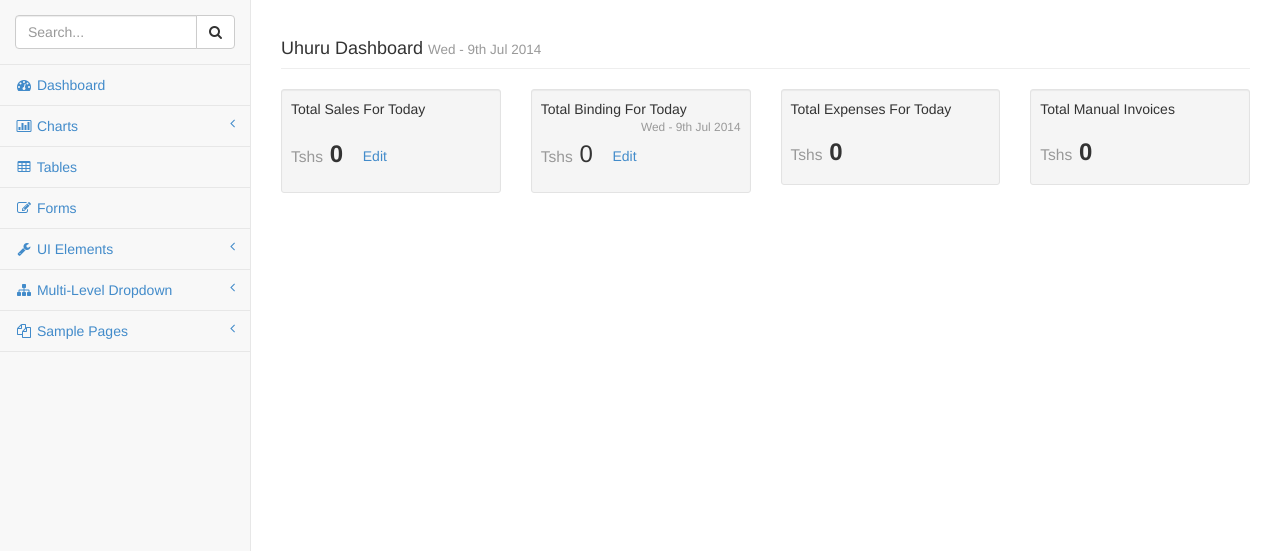
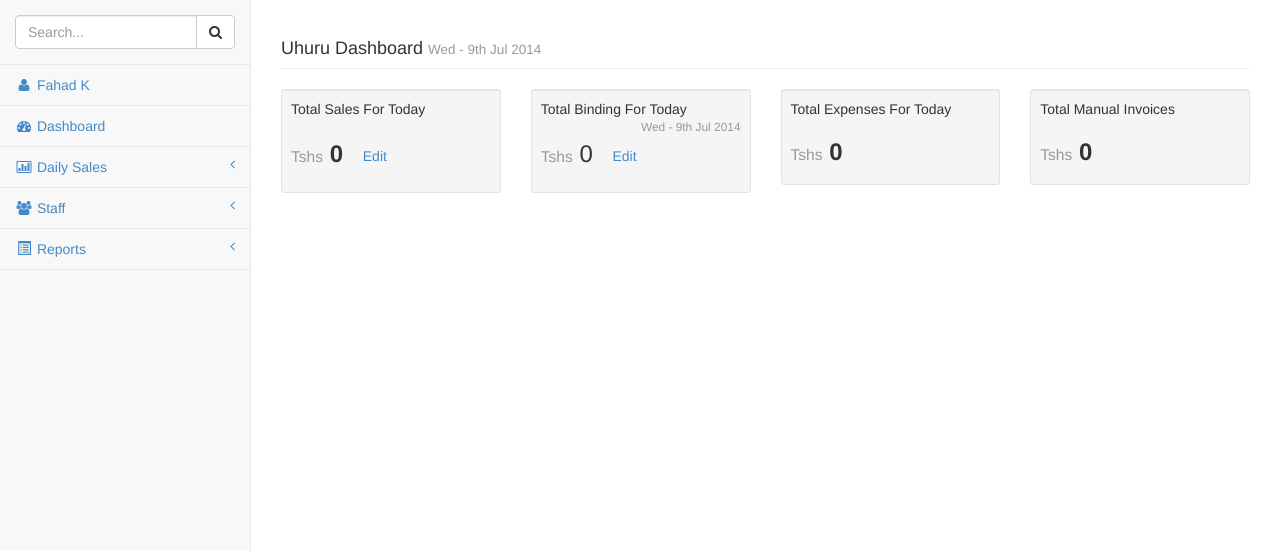
Before and after one commit to realneo/hsc, a CodeIgniter app: page / in a window 1280 px wide. Shown: the part 51-602 px from the top of the page. Run offline with CodeIgniter, Linux system fonts and the light colour scheme; data comes from the database, SQL or seed files in the repository.

Commit message:
Arranged nav bar +side bar
gave them dummy text

```diff
--- a/ci-hsc/application/controllers/hsc.php
+++ b/ci-hsc/application/controllers/hsc.php
@@ -11,6 +11,7 @@ class Hsc extends CI_Controller {
          * Set the Defaults
          */
 
+        $this->session->set_userdata("full_name","Fahad K");
         $this->session->set_userdata("branch_id",1);
         $name=$this->usuals->get_branch_name($this->session->userdata('branch_id'));
         $this->session->set_userdata("branch_name",$name);
@@ -30,6 +31,7 @@ class Hsc extends CI_Controller {
 
         $this->load->view('includes/header',$data);
         $this->load->view('includes/top_nav');
+        $this->load->view('includes/side_bar');
 
 		$this->load->view('default_content');
 		$this->load->view('includes/footer');
--- /dev/null
+++ b/ci-hsc/application/views/includes/side_bar.php
@@ -0,0 +1,101 @@
+
+<div class="navbar-default navbar-static-side" role="navigation">
+    <div class="sidebar-collapse">
+        <ul class="nav" id="side-menu">
+            <li class="sidebar-search">
+                <div class="input-group custom-search-form">
+                    <input type="text" class="form-control" placeholder="Search...">
+                    <span class="input-group-btn">
+                    	<button class="btn btn-default" type="button">
+                            <i class="fa fa-search"></i>
+                        </button>
+                   	</span>
+                </div>
+                <!-- /input-group -->
+            </li>
+            <li><a href='#'><i class="fa fa-user fa-fw"></i> <?php echo $this->session->userdata('full_name'); ?></a></li>
+            <li><a href="home.php"><i class="fa fa-dashboard fa-fw"></i> Dashboard</a></li>
+
+            <!-- DAILY SALES ---------------------------------------------------------------------------------->
+            <li>
+                <a href="#"><i class="fa fa-bar-chart-o fa-fw"></i> Daily Sales<span class="fa arrow"></span></a>
+                <ul class="nav nav-second-level">
+
+                    <!-- DAILY SALES -->
+                    <li>
+                        <a href="daily_sales.php"><span class="glyphicon glyphicon-import"></span> Daily Sales <span class="fa arrow"></span></a>
+                        <ul class="nav nav-third-level">
+                            <li><a href="daily_sales.php"><span class="glyphicon glyphicon-plus"></span> Add Daily Sales</a></li>
+                            <!--          <li><a href="view_sales.php"><span class="glyphicon glyphicon-th-list"></span> View Daily Sales</a></li> -->
+                        </ul>
+                    </li>
+
+                    <!-- DAILY EXPENSES -->
+                    <li>
+                        <a href="daily_expenses.php"><span class="glyphicon glyphicon-export"></span> Daily Expenses <span class="fa arrow"></span></a>
+                        <ul class="nav nav-third-level">
+                            <li><a href="daily_expenses.php"><span class="glyphicon glyphicon-plus"></span> Add Daily Expenses</a></li>
+                            <!--      <li><a href="view_expenses.php"><span class="glyphicon glyphicon-th-list"></span> View Daily Expenses</a></li> -->
+                        </ul>
+                    </li>
+
+                    <!-- MANUAL INVOICES -->
+                    <li>
+                        <a href="daily_manual_invoices.php"><span class="glyphicon glyphicon-pencil"></span> Manual Invoices <span class="fa arrow"></span></a>
+                        <ul class="nav nav-third-level">
+                            <li><a href="daily_manual_invoices.php"><span class="glyphicon glyphicon-plus"></span> Add Manual Invoice</a></li>
+                            <li><a href="view_manual_invoices.php"><span class="glyphicon glyphicon-th-list"></span> Enter Manual Invoices</a></li>
+                        </ul>
+                    </li>
+
+                    <!-- RETURNS -->
+                    <li>
+                        <a href="daily_returns.php"><span class="glyphicon glyphicon glyphicon-log-in"></span> Returns <span class="fa arrow"></span></a>
+                        <ul class="nav nav-third-level">
+                            <li><a href="daily_returns.php"><span class="glyphicon glyphicon-plus"></span> Add a Return </a></li>
+                            <!--   <li><a href="view_returns.php"><span class="glyphicon glyphicon-th-list"></span> View Returns</a></li> -->
+                        </ul>
+                    </li>
+
+                    <!-- SALES VOUCHER -->
+                    <li>
+                        <a href="sales_vouchers.php"><span class="glyphicon glyphicon-indent-left"></span> Sales Vouchers <span class="fa arrow"></span></a>
+                        <ul class="nav nav-third-level">
+                            <li><a href="sales_vouchers.php"><span class="glyphicon glyphicon-plus"></span> Add Sales Vouchers </a></li>
+                            <!--   <li><a href="view_sales_vouchers.php"><span class="glyphicon glyphicon-th-list"></span> View Sales Vouchers</a></li> -->
+                        </ul>
+                    </li>
+
+                </ul>
+            </li>
+
+            <li>
+                <a href="#"><i class="fa fa-users fa-fw"></i> Staff<span class="fa arrow"></span></a>
+                <ul class="nav nav-second-level">
+                    <li>
+                        <a href="#"><span class="glyphicon glyphicon-th-list"></span> Staff Management <span class="fa arrow"></span></a>
+                        <ul class="nav nav-third-level">
+                            <li><a href="add_new_staff.php"><span class="glyphicon glyphicon-plus"></span> Add New Staff </a></li>
+                        </ul>
+                    </li>
+                </ul>
+            </li>
+
+            <li>
+                <a href="#"><i class="glyphicon glyphicon-list-alt fa-fw"></i> Reports <span class="fa arrow"></span></a>
+                <ul class="nav nav-second-level">
+                    <li>
+                        <a href="#"><span class="glyphicon glyphicon-import"></span> Daily Reports <span class="fa arrow"></span></a>
+                        <ul class="nav nav-third-level">
+                            <li><a href="cash_collection_report.php?date=<?php echo date('Y-m-d'); ?>"><span class="glyphicon glyphicon-briefcase"></span> Cash Collection Report</a></li>
+                        </ul>
+                    </li>
+                </ul>
+            </li>
+        </ul>
+        <!-- /#side-menu -->
+    </div>
+    <!-- /.sidebar-collapse -->
+</div>
+<!-- /.navbar-static-side -->
+</nav>
--- a/ci-hsc/application/views/includes/top_nav.php
+++ b/ci-hsc/application/views/includes/top_nav.php
@@ -206,7 +206,7 @@
         <i class="fa fa-user fa-fw"></i>  <i class="fa fa-caret-down"></i>
     </a>
     <ul class="dropdown-menu dropdown-user">
-        <li><a href="#"><i class="fa fa-user fa-fw"></i> User Profile</a>
+        <li><a href="#"><i class="fa fa-user fa-fw"></i> <?php echo $this->session->userdata('full_name');?></a>
         </li>
         <li><a href="#"><i class="fa fa-gear fa-fw"></i> Settings</a>
         </li>
@@ -219,109 +219,3 @@
 <!-- /.dropdown -->
 </ul>
 <!-- /.navbar-top-links -->
-
-<div class="navbar-default navbar-static-side" role="navigation">
-    <div class="sidebar-collapse">
-        <ul class="nav" id="side-menu">
-            <li class="sidebar-search">
-                <div class="input-group custom-search-form">
-                    <input type="text" class="form-control" placeholder="Search...">
-                                <span class="input-group-btn">
-                                <button class="btn btn-default" type="button">
-                                    <i class="fa fa-search"></i>
-                                </button>
-                            </span>
-                </div>
-                <!-- /input-group -->
-            </li>
-            <li>
-                <a href="index.html"><i class="fa fa-dashboard fa-fw"></i> Dashboard</a>
-            </li>
-            <li>
-                <a href="#"><i class="fa fa-bar-chart-o fa-fw"></i> Charts<span class="fa arrow"></span></a>
-                <ul class="nav nav-second-level">
-                    <li>
-                        <a href="flot.html">Flot Charts</a>
-                    </li>
-                    <li>
-                        <a href="morris.html">Morris.js Charts</a>
-                    </li>
-                </ul>
-                <!-- /.nav-second-level -->
-            </li>
-            <li>
-                <a href="tables.html"><i class="fa fa-table fa-fw"></i> Tables</a>
-            </li>
-            <li>
-                <a href="forms.html"><i class="fa fa-edit fa-fw"></i> Forms</a>
-            </li>
-            <li>
-                <a href="#"><i class="fa fa-wrench fa-fw"></i> UI Elements<span class="fa arrow"></span></a>
-                <ul class="nav nav-second-level">
-                    <li>
-                        <a href="panels-wells.html">Panels and Wells</a>
-                    </li>
-                    <li>
-                        <a href="buttons.html">Buttons</a>
-                    </li>
-                    <li>
-                        <a href="notifications.html">Notifications</a>
-                    </li>
-                    <li>
-                        <a href="typography.html">Typography</a>
-                    </li>
-                    <li>
-                        <a href="grid.html">Grid</a>
-                    </li>
-                </ul>
-                <!-- /.nav-second-level -->
-            </li>
-            <li>
-                <a href="#"><i class="fa fa-sitemap fa-fw"></i> Multi-Level Dropdown<span class="fa arrow"></span></a>
-                <ul class="nav nav-second-level">
-                    <li>
-                        <a href="#">Second Level Item</a>
-                    </li>
-                    <li>
-                        <a href="#">Second Level Item</a>
-                    </li>
-                    <li>
-                        <a href="#">Third Level <span class="fa arrow"></span></a>
-                        <ul class="nav nav-third-level">
-                            <li>
-                                <a href="#">Third Level Item</a>
-                            </li>
-                            <li>
-                                <a href="#">Third Level Item</a>
-                            </li>
-                            <li>
-                                <a href="#">Third Level Item</a>
-                            </li>
-                            <li>
-                                <a href="#">Third Level Item</a>
-                            </li>
-                        </ul>
-                        <!-- /.nav-third-level -->
-                    </li>
-                </ul>
-                <!-- /.nav-second-level -->
-            </li>
-            <li>
-                <a href="#"><i class="fa fa-files-o fa-fw"></i> Sample Pages<span class="fa arrow"></span></a>
-                <ul class="nav nav-second-level">
-                    <li>
-                        <a href="blank.html">Blank Page</a>
-                    </li>
-                    <li>
-                        <a href="login.html">Login Page</a>
-                    </li>
-                </ul>
-                <!-- /.nav-second-level -->
-            </li>
-        </ul>
-        <!-- /#side-menu -->
-    </div>
-    <!-- /.sidebar-collapse -->
-</div>
-<!-- /.navbar-static-side -->
-</nav>
```
